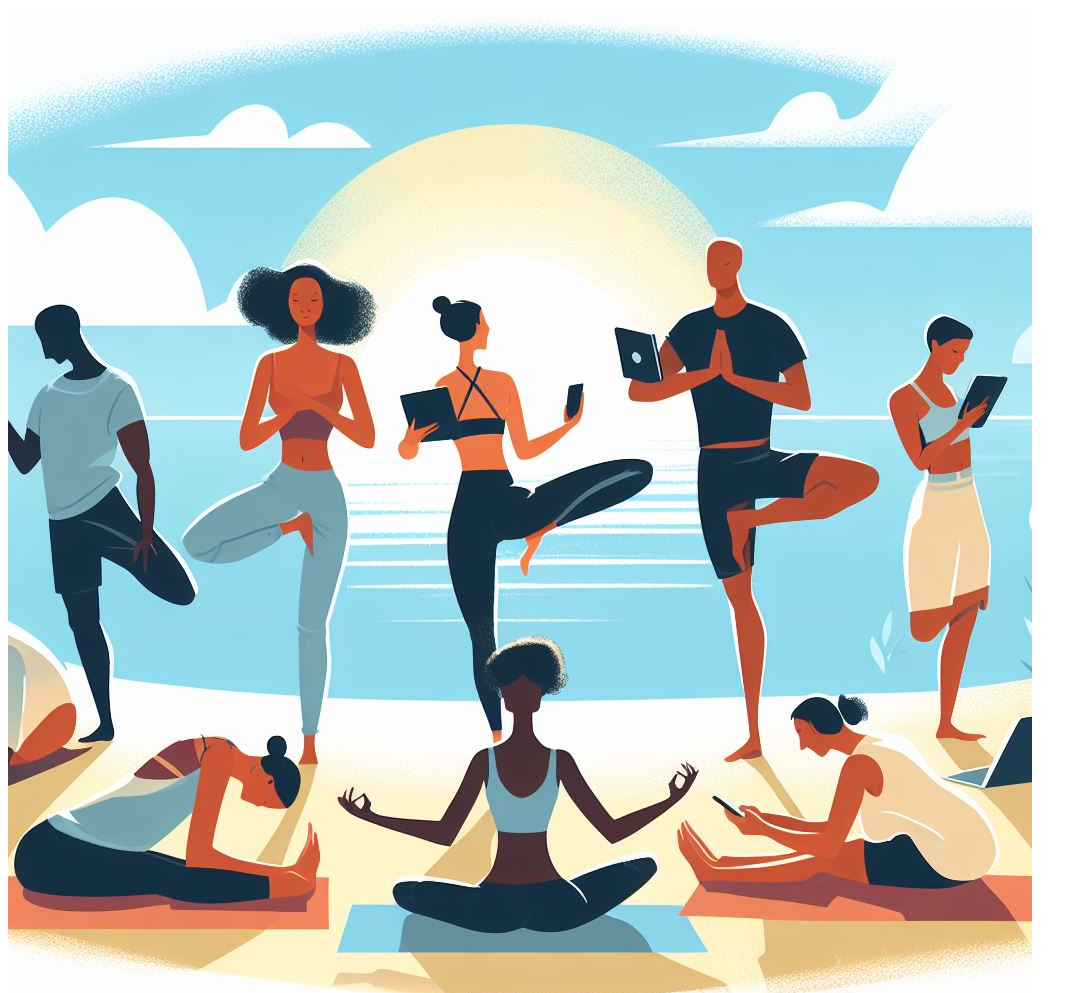
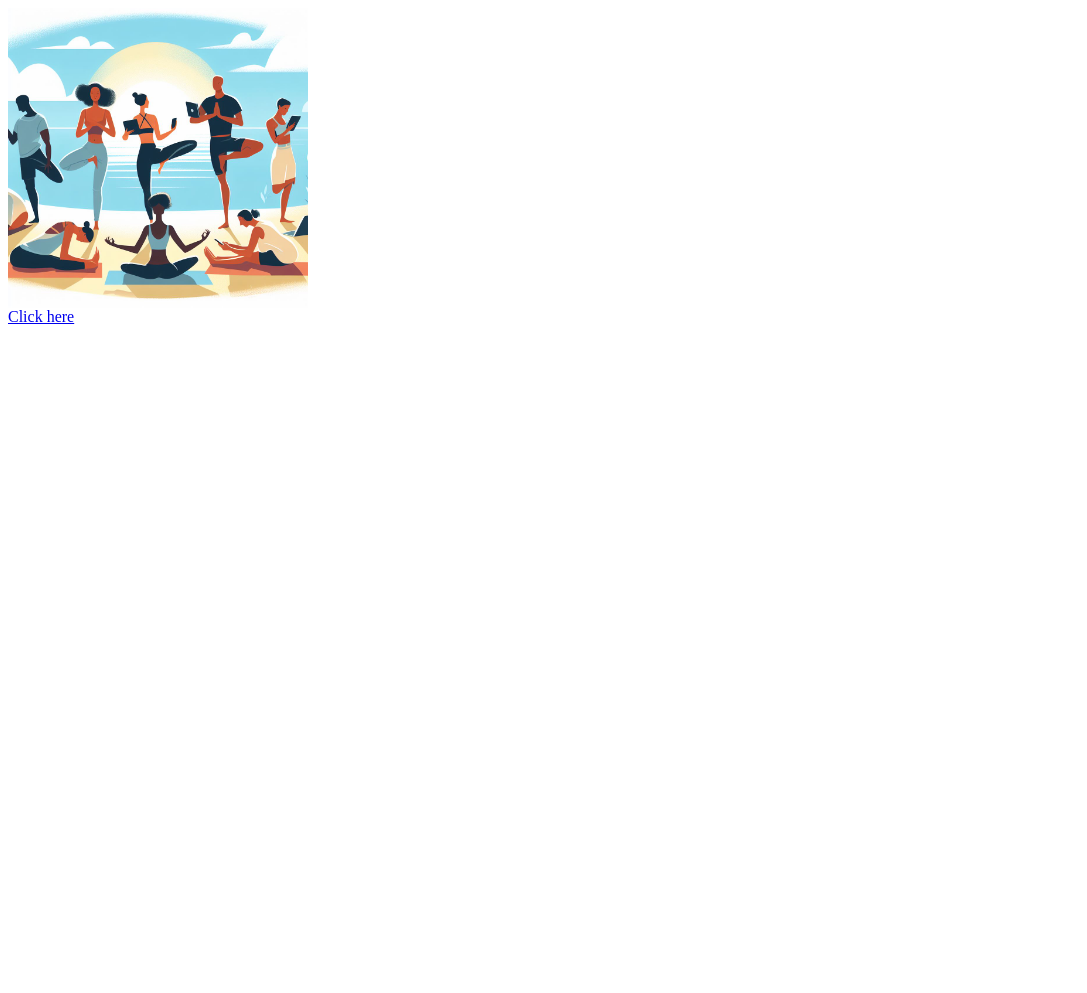
Before and after one commit to yhcho-bot/tmp_home, a plain HTML site: page index.html in a window 1280 px wide. Shown: the top 993 px of the page, without its empty margins (0-1087 px from the left). After the commit the page ends 800 px from the top, so only its background shows below. Drawn offline with Linux system fonts and the light colour scheme.

Commit message:
Update index.html

```diff
--- a/index.html
+++ b/index.html
@@ -3,7 +3,7 @@
 </head>
 <body>
    <p text-align="center">
-     <a href="https://35.233.203.161:5000"> <img src="./ai_icon.jpg"><br>Click here</a>
+     <a href="https://35.233.203.161:5000"> <img src="./ai_icon.jpg" width="300px"><br>Click here</a>
    </p>
 
 </body>
```
